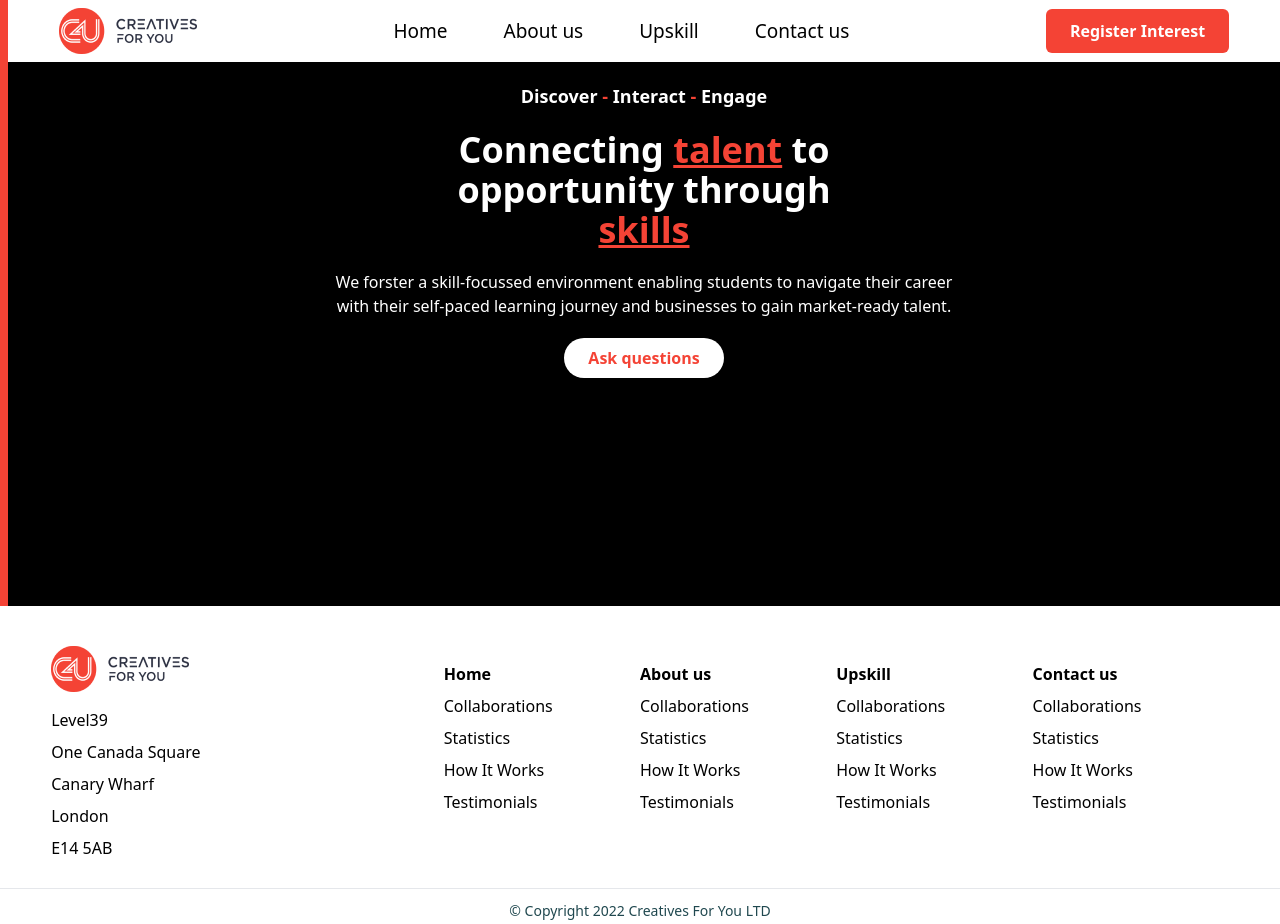
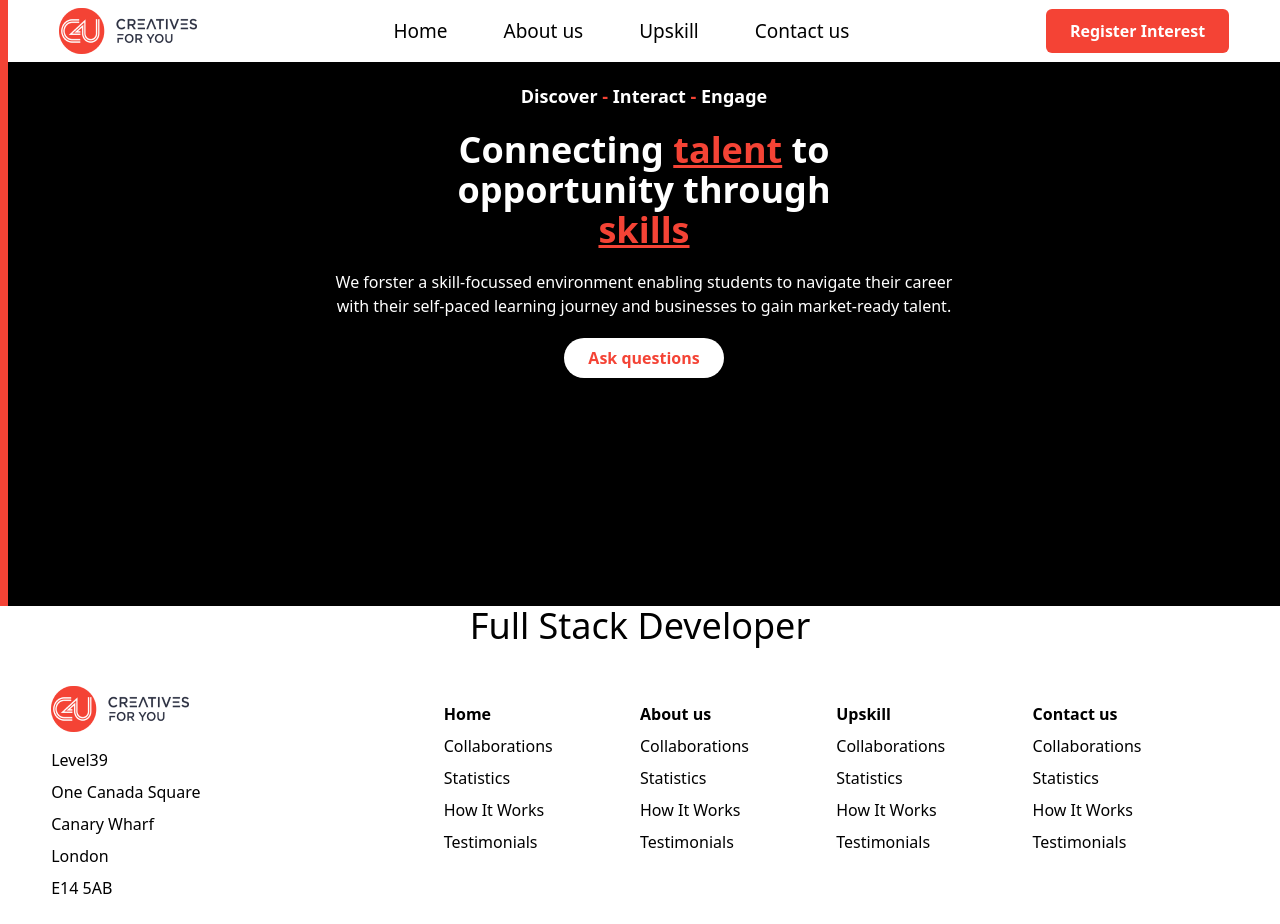
Before and after one commit to bddeveloperabdullah/talent-to-skill, a website built with Vite: page index.html in a window 1280 px wide. Shown: the top 924 px of the page. Built offline with nearby package versions, Linux system fonts and the light colour scheme.

Commit message:
update this site2

```diff
--- a/index.html
+++ b/index.html
@@ -76,6 +76,10 @@
             </button>
           </div>
         </div>
+      </section>
+
+      <section>
+        <h2 class="text-center text-4xl">Full Stack Developer</h2>
       </section>
     </main>
 
```
